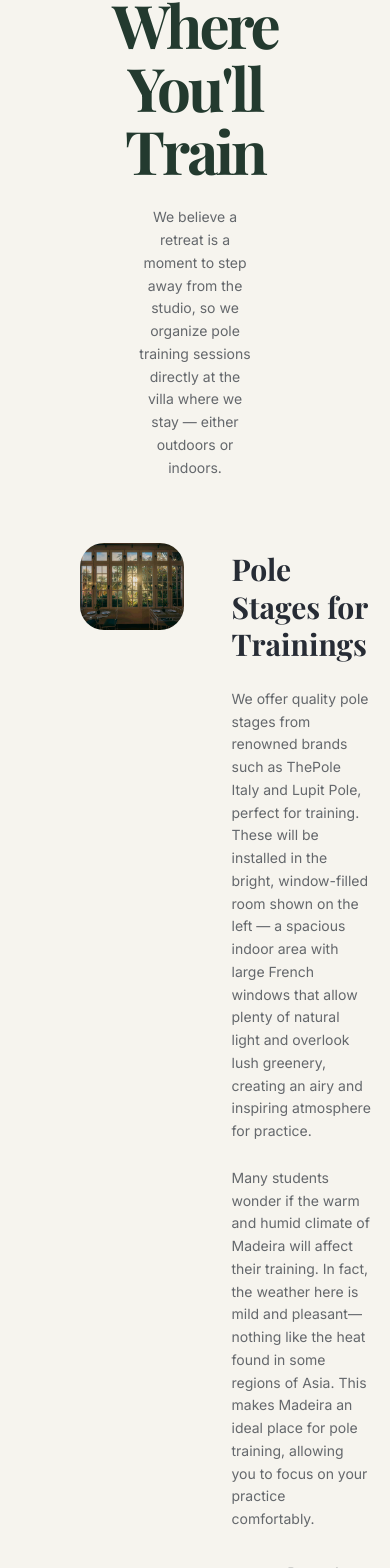
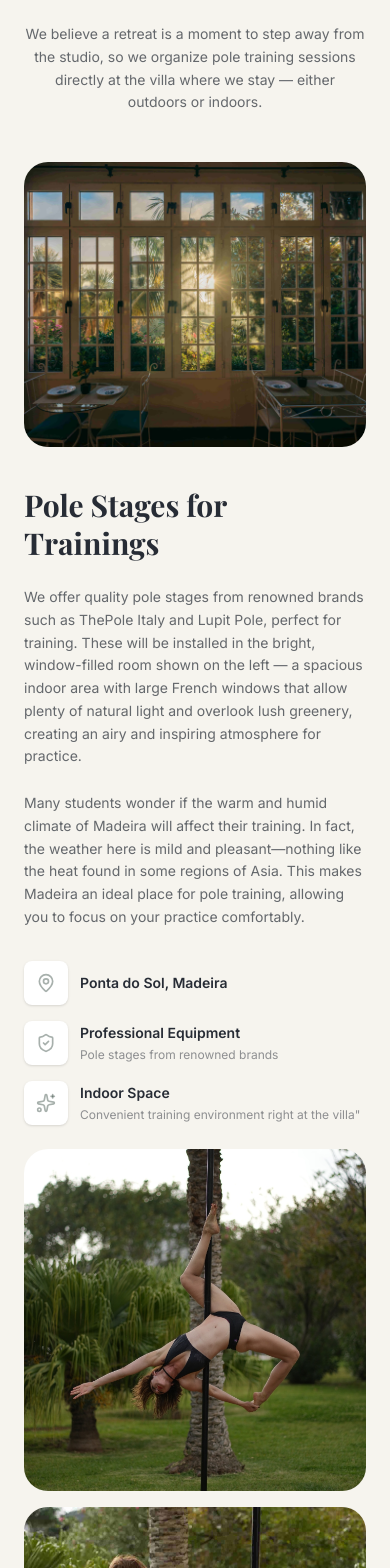
Before and after one commit to Andrianjaka-Tony/madeira-creative-vllage, a Next.js app: page / in a window 390 px wide. Shown: the part 3744-5312 px from the top of the page. Built offline with nearby package versions, Linux system fonts and the light colour scheme; a web font is replaced by a local one.

Commit message:
home: make training space section responsive

```diff
--- a/src/components/home/traning-space.tsx
+++ b/src/components/home/traning-space.tsx
@@ -1,3 +1,4 @@
+import Image from "next/image";
 import { MapPin, ShieldCheck, Sparkles } from "lucide-react";
 import { LucideIcon } from "lucide-react";
 import { SectionBadge } from "@/components/ui/section-badge";
@@ -27,7 +28,7 @@ const galleryImages = [
 
 export function TrainingSpace() {
   return (
-    <section className="bg-(--beige) px-20 xl:px-40 py-24 flex flex-col">
+    <section className="bg-(--beige) px-6 md:px-20 xl:px-40 py-16 md:py-24 flex flex-col">
       <SectionIntro />
       <TrainingBlock />
       <PhotoGallery />
@@ -39,10 +40,10 @@ function SectionIntro() {
   return (
     <div className="flex flex-col items-center gap-6 text-center">
       <SectionBadge label="Training Space" />
-      <h2 className="serif font-bold text-6xl text-(--green) leading-[1.05] tracking-tighter">
+      <h2 className="serif font-bold text-4xl md:text-5xl lg:text-6xl text-(--green) leading-[1.05] tracking-tighter">
         Where You&apos;ll Train
       </h2>
-      <p className="text-sm text-(--blue)/70 leading-relaxed w-1/2">
+      <p className="text-sm text-(--blue)/70 leading-relaxed w-full md:w-1/2">
         We believe a retreat is a moment to step away from the studio, so we organize pole training
         sessions directly at the villa where we stay — either outdoors or indoors.
       </p>
@@ -52,12 +53,14 @@ function SectionIntro() {
 
 function TrainingBlock() {
   return (
-    <div className="mt-16 flex gap-12 items-start">
-      <div className="flex-none w-[45%] aspect-12/10 rounded-3xl overflow-hidden">
-        <img
+    <div className="mt-12 md:mt-16 flex flex-col lg:flex-row gap-8 lg:gap-12 items-start">
+      <div className="relative w-full lg:flex-none lg:w-[45%] aspect-12/10 rounded-3xl overflow-hidden">
+        <Image
           src="/images/training/training-1.jpg"
           alt="Training villa"
-          className="w-full h-full object-cover"
+          fill
+          sizes="45vw"
+          className="object-cover"
         />
       </div>
       <div className="flex flex-col gap-6 pt-2">
@@ -107,10 +110,10 @@ function HighlightItem({ icon: Icon, label, description }: HighlightItemProps) {
 
 function PhotoGallery() {
   return (
-    <div className="mt-6 grid grid-cols-3 gap-6">
+    <div className="mt-6 grid grid-cols-1 md:grid-cols-3 gap-4 md:gap-6">
       {galleryImages.map((src, i) => (
-        <div key={i} className="aspect-3/4 rounded-3xl overflow-hidden">
-          <img src={src} alt={`Gallery ${i + 1}`} className="w-full h-full object-cover" />
+        <div key={i} className="relative aspect-square rounded-3xl overflow-hidden">
+          <Image src={src} alt={`Gallery ${i + 1}`} fill sizes="33vw" className="object-cover" />
         </div>
       ))}
     </div>
```
